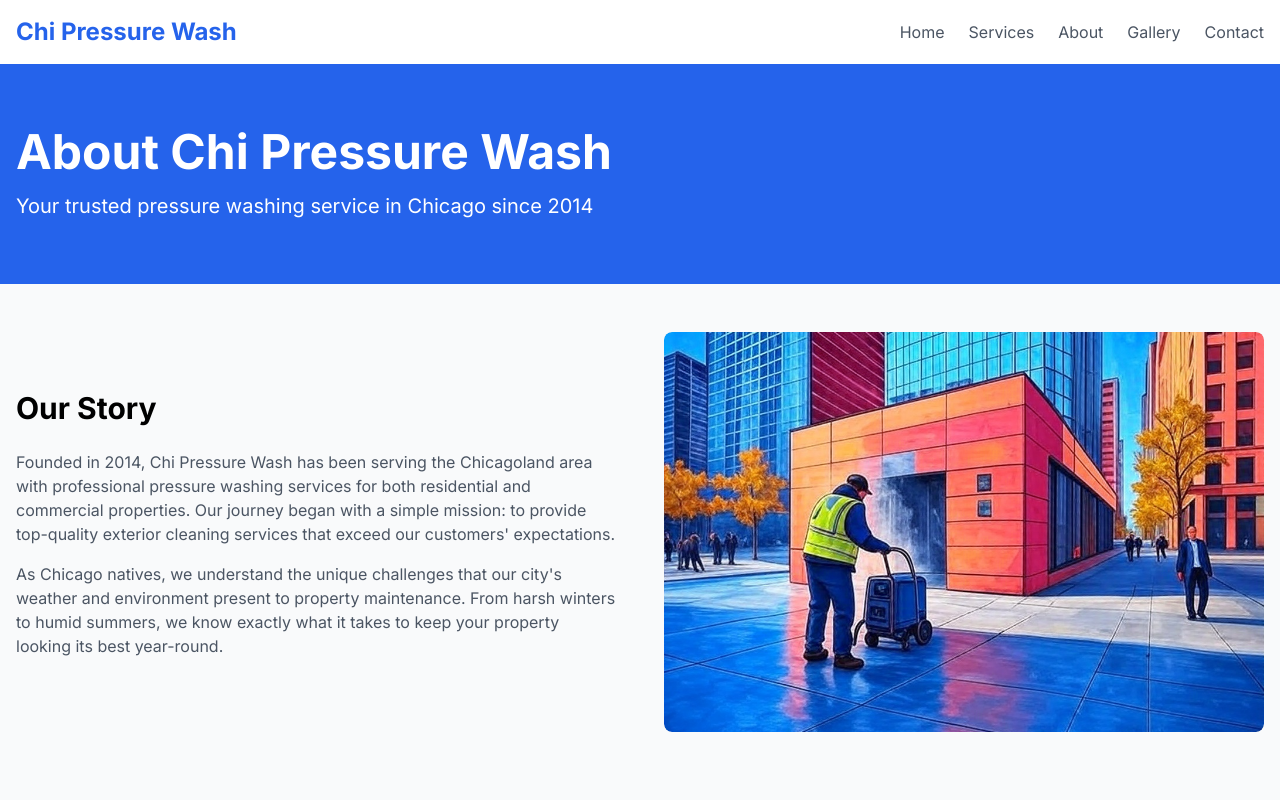
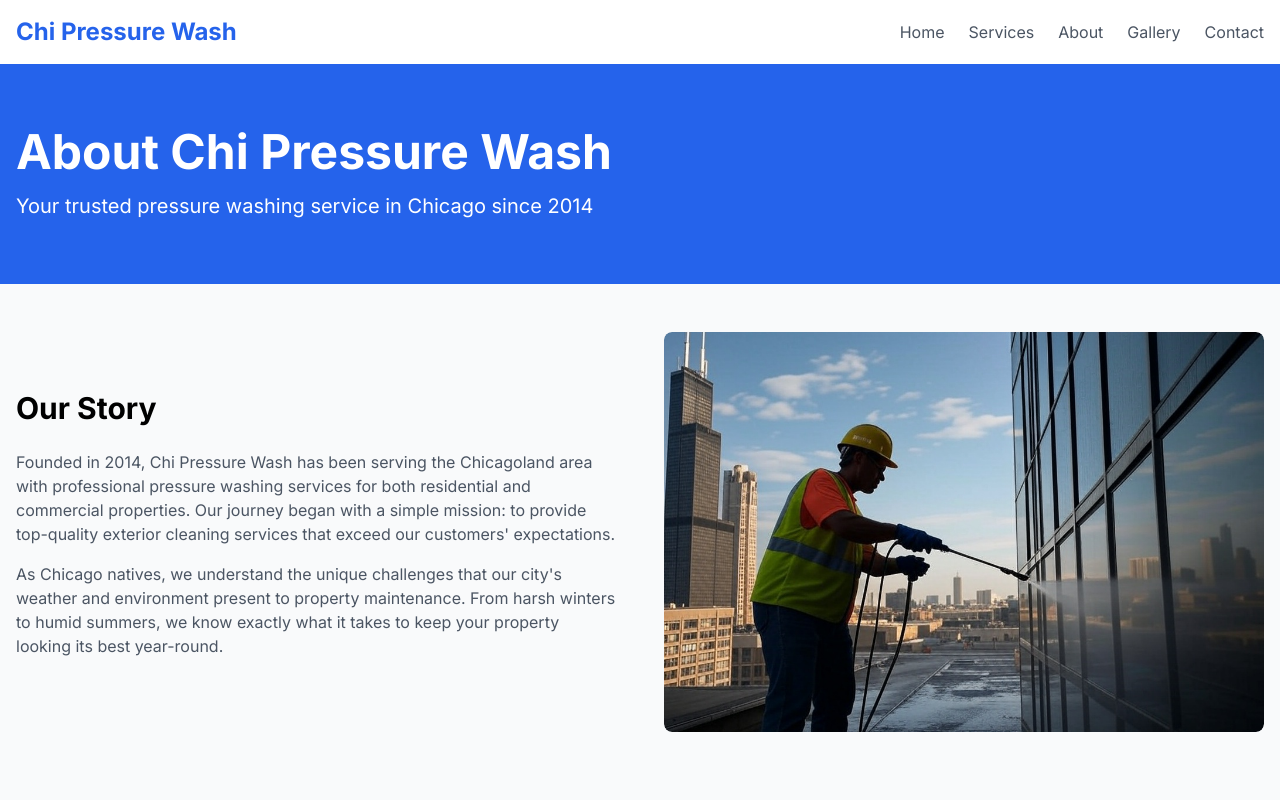
Before and after one commit to agm312/pressure-wash, a Next.js app: page /about in a window 1280 px wide. Shown: the top 800 px of the page. Built offline with nearby package versions, Linux system fonts and the light colour scheme.

Commit message:
Update About page 'Our Story' image to chi-pressure-wash.jpg

```diff
--- a/src/app/about/page.tsx
+++ b/src/app/about/page.tsx
@@ -26,10 +26,10 @@ export default function About() {
           </div>
           <div className="relative h-[400px] bg-gray-200 rounded-lg flex items-center justify-center overflow-hidden">
             <Image
-              src="/our-story-pressure-wash.jpg"
+              src="/chi-pressure-wash.jpg"
               alt="Our Story - Pressure Washing"
-              layout="fill"
-              objectFit="cover"
+              fill
+              style={{ objectFit: 'cover' }}
               className="rounded-lg"
               priority
             />
```
Also changed, not shown: public/chi-pressure-wash.jpg (added).
